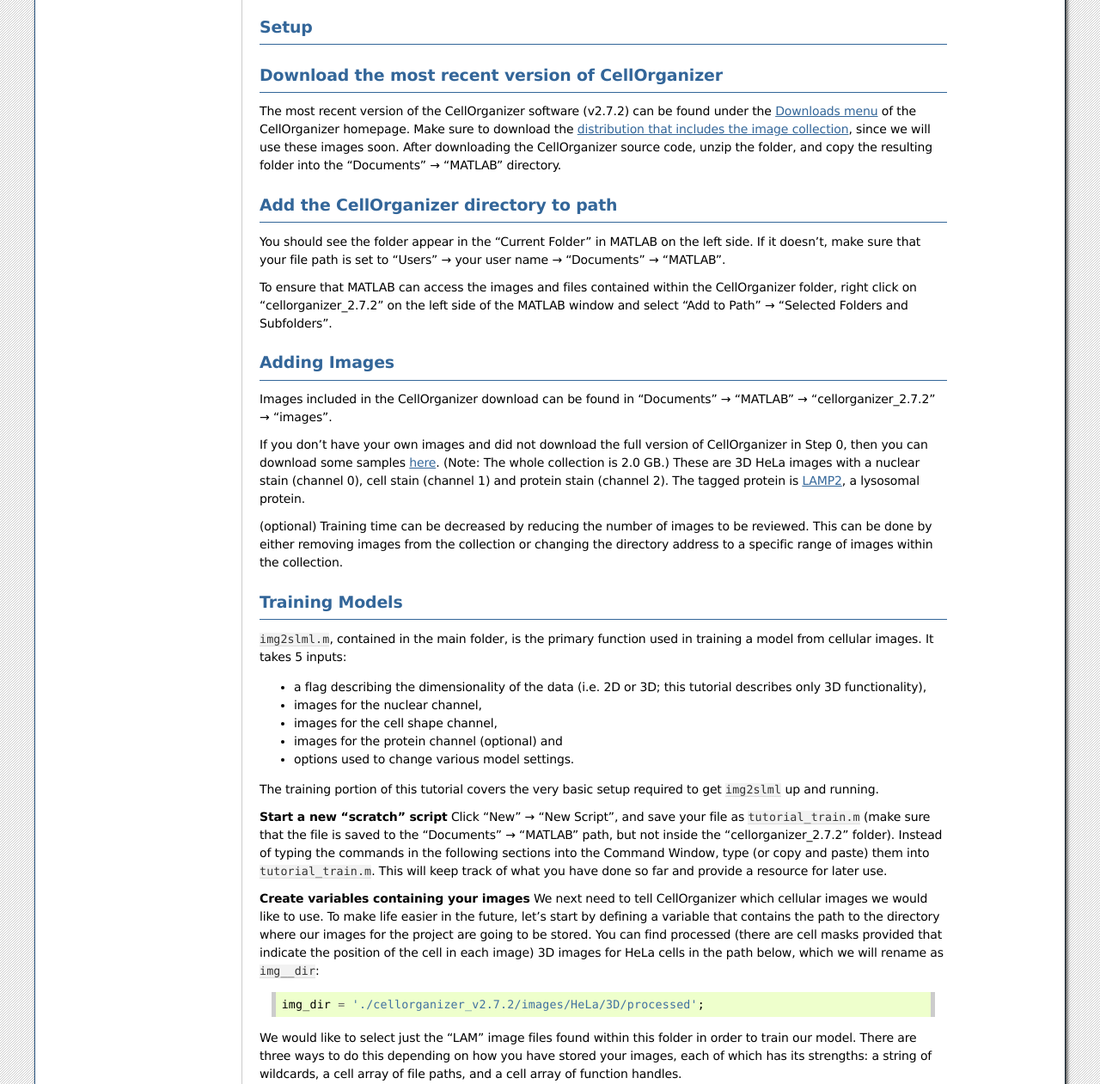
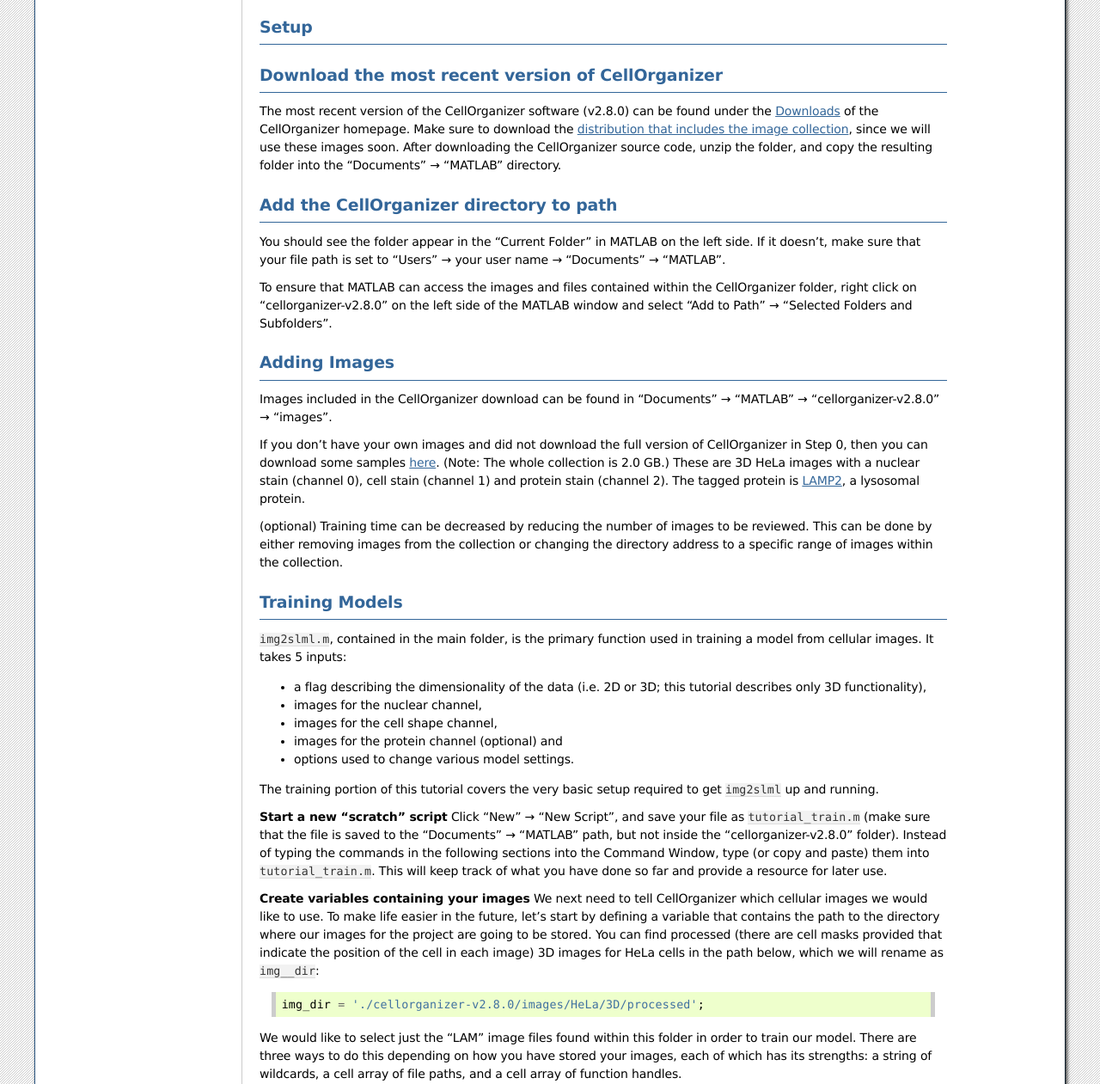
Before and after one commit to murphygroup/cellorganizer-documentation_old, a Sphinx documentation site: the page built from source/chapters/45_minutes_tutorial.rst, in a window 1280 px wide and 1400 px high, scrolled down 2084 px, cut to the strip 139-1400 px from the top of the window. Shown: the whole strip at 86% size. Built offline with Sphinx 7.4.7, drawn with Linux system fonts in a browser that asks for light colours; some of the changed text lies outside the part shown.

Commit message:
Updated docs

```diff
--- a/source/chapters/45_minutes_tutorial.rst
+++ b/source/chapters/45_minutes_tutorial.rst
@@ -10,7 +10,7 @@
 CellOrganizer is a software package that learns generative models of cell organization from fluorescence images. These models are useful for modeling the dependency between compartments of the cell, allowing for a compact representation of cell geometries present in cell images and generating image of geometries useful for spatially realistic biochemical simulations. There are two main functions which this tutorial will cover: ``img2slml``, the top-level function to train a generative model of cell morphology, and ``slml2img``, the top-level function to generate an instance from a trained model.
 
 Who is this tutorial for?
---------------------------
+-------------------------
 
 This tutorial is for people who have experience with fluorescence microscopy, no experience with CellOrganizer and possibly some experience with MATLAB, generative models, or cell modeling. Users should be interested in learning how to use the automated modeling tools provided by CellOrganizer to explore their image data.
 
@@ -97,17 +97,17 @@
 
 Download the most recent version of CellOrganizer
 -------------------------------------------------
-The most recent version of the CellOrganizer software (v2.7.2) can be found under the `Downloads menu <http://www.cellorganizer.org/version-2-7-2>`_ of the CellOrganizer homepage. Make sure to download the `distribution that includes the image collection <http://www.cellorganizer.org/Downloads/v2.7/cellorganizer-v2.7.2-images-collection.tgz>`_, since we will use these images soon.  After downloading the CellOrganizer source code, unzip the folder, and copy the resulting folder into the "Documents" → "MATLAB" directory.
+The most recent version of the CellOrganizer software (v2.8.0) can be found under the `Downloads <http://www.cellorganizer.org/cellorganizer-2-8-0/>`_ of the CellOrganizer homepage. Make sure to download the `distribution that includes the image collection <http://www.cellorganizer.org/Downloads/v2.8.0/cellorganizer-v2.8.0-images-collection.tgz>`_, since we will use these images soon.  After downloading the CellOrganizer source code, unzip the folder, and copy the resulting folder into the "Documents" → "MATLAB" directory.
 
 Add the CellOrganizer directory to path
 ---------------------------------------
 You should see the folder appear in the "Current Folder" in MATLAB on the left side.  If it doesn’t, make sure that your file path is set to "Users" → your user name → "Documents" → "MATLAB".
 
-To ensure that MATLAB can access the images and files contained within the CellOrganizer folder, right click on "cellorganizer_2.7.2" on the left side of the MATLAB window and select "Add to Path" → "Selected Folders and Subfolders".
+To ensure that MATLAB can access the images and files contained within the CellOrganizer folder, right click on "cellorganizer-v2.8.0" on the left side of the MATLAB window and select "Add to Path" → "Selected Folders and Subfolders".
 
 Adding Images
 -------------
-Images included in the CellOrganizer download can be found in "Documents" → "MATLAB" → "cellorganizer_2.7.2" → "images".
+Images included in the CellOrganizer download can be found in "Documents" → "MATLAB" → "cellorganizer-v2.8.0" → "images".
 
 If you don't have your own images and did not download the full version of CellOrganizer in Step 0, then you can download some samples `here <http://murphylab.web.cmu.edu/data/Hela/3D/multitiff/3DHela_LAM.tgz>`_. (Note: The whole collection is 2.0 GB.) These are 3D HeLa images with a nuclear stain (channel 0), cell stain (channel 1) and protein stain (channel 2). The tagged protein is `LAMP2 <https://en.wikipedia.org/wiki/LAMP2>`_, a lysosomal protein.
 
@@ -126,12 +126,12 @@
 The training portion of this tutorial covers the very basic setup required to get ``img2slml`` up and running.
 
 **Start a new "scratch" script**
-Click "New" → "New Script", and save your file as ``tutorial_train.m`` (make sure that the file is saved to the "Documents" → "MATLAB" path, but not inside the “cellorganizer_2.7.2” folder). Instead of typing the commands in the following sections into the Command Window, type (or copy and paste) them into ``tutorial_train.m``. This will keep track of what you have done so far and provide a resource for later use.
+Click "New" → "New Script", and save your file as ``tutorial_train.m`` (make sure that the file is saved to the "Documents" → "MATLAB" path, but not inside the “cellorganizer-v2.8.0” folder). Instead of typing the commands in the following sections into the Command Window, type (or copy and paste) them into ``tutorial_train.m``. This will keep track of what you have done so far and provide a resource for later use.
 
 **Create variables containing your images**
 We next need to tell CellOrganizer which cellular images we would like to use. To make life easier in the future, let's start by defining a variable that contains the path to the directory where our images for the project are going to be stored.  You can find processed (there are cell masks provided that indicate the position of the cell in each image) 3D images for HeLa cells in the path below, which we will rename as ``img__dir``::
 
-	img_dir = './cellorganizer_v2.7.2/images/HeLa/3D/processed';
+	img_dir = './cellorganizer-v2.8.0/images/HeLa/3D/processed';
 
 We would like to select just the "LAM" image files found within this folder in order to train our model.  There are three ways to do this depending on how you have stored your images, each of which has its strengths: a string of wildcards, a cell array of file paths, and a cell array of function handles.
 
@@ -145,11 +145,11 @@
 
 *Cell-array of string paths*. Alternatively, you can store the images as individual paths in a cell array. Since there are 50 images, we will loop through the directory and store each name in an element of a cell array. There are more "programmatically correct" ways to do this, but this is the most direct way. To iterate over the 50 images::
 
-        nuc_img_paths = cell(50, 1);
-        cell_img_paths = cell(50, 1);
-        prot_img_paths = cell(50, 1);
-        for i = 1:50
-        nuc_img_paths{i} = [img_dir '/LAM_cell' num2str(i) '_ch0_t1.tif'];
+  nuc_img_paths = cell(50, 1);
+  cell_img_paths = cell(50, 1);
+  prot_img_paths = cell(50, 1);
+  for i = 1:50
+    nuc_img_paths{i} = [img_dir '/LAM_cell' num2str(i) '_ch0_t1.tif'];
 		cell_img_paths{i} = [img_dir '/LAM_cell' num2str(i) '_ch1_t1.tif'];
 		prot_img_paths{i} = [img_dir '/LAM_cell' num2str(i) '_ch2_t1.tif'];
 	end
@@ -162,9 +162,9 @@
 	cell_img_paths = cell(50, 1);
 	prot_img_paths = cell(50, 1);
 	for i = 1:50
-		nuc_img_paths{i} = @() ml_readimage([img_dir '/LAM_cell' num2str(i) '_ch0_t1.tif']);
-		cell_img_paths{i} = @() ml_readimage([img_dir '/LAM_cell' num2str(i) '_ch1_t1.tif']);
-		prot_img_paths{i} = @() ml_readimage([img_dir '/LAM_cell' num2str(i) '_ch2_t1.tif']);
+  	nuc_img_paths{i} = @() ml_readimage([img_dir '/LAM_cell' num2str(i) '_ch0_t1.tif']);
+  	cell_img_paths{i} = @() ml_readimage([img_dir '/LAM_cell' num2str(i) '_ch1_t1.tif']);
+  	prot_img_paths{i} = @() ml_readimage([img_dir '/LAM_cell' num2str(i) '_ch2_t1.tif']);
 	end
 
 Here we're using the CellOrganizer provided function ``ml_readimage`` to read in and return the actual image matrix, but any function that returns the actual image matrix of data will work.
@@ -193,13 +193,13 @@
 In addition to specifying which models (e.g. nuclear shape, cell shape, protein distribution) we want to train, we also need to specify the type and class for each model.  We do this by adding additional lines to the options structure::
 
 	train_options.nucleus.type = 'cylindrical_surface';
-        train_options.nucleus.class = 'nuclear_membrane';
+  train_options.nucleus.class = 'nuclear_membrane';
 
 	train_options.cell.type = 'ratio';
-        train_options.cell.class = 'cell_membrane';
+  train_options.cell.class = 'cell_membrane';
 
 	train_options.protein.type = 'gmm';
-        train_options.protein.class = 'vesicle';
+  train_options.protein.class = 'vesicle';
 
 	train_options.debug = true;
 
@@ -237,7 +237,7 @@
 
 Alternatively, you can generate images from one of the models provided in the CellOrganizer distribution, such as the model of the lysosomal protein LAMP2 in HeLa cells::
 
-	model_path = {'./cellorganizer_2.7.2/models/3D/lamp2.mat'};
+	model_path = {'./cellorganizer-v2.8.0/models/3D/lamp2.mat'};
 
 The options structure for synthesis is set up in a similar way to how we set up the options structure in **Training**. Here we create a new struct called ``synth_options`` and specify where we want the images to be saved, a prefix for the saved files, and the number of images desired::
 
@@ -295,7 +295,7 @@
 .. figure:: ../images/tutorial/synth_img_3D_lamp2_cell1.png
         :align: center
 
-        Visualization of cell1 synthesized from './cellorganizer_2.7.2/models/3D/lamp2.mat'
+        Visualization of cell1 synthesized from './cellorganizer-v2.8.0/models/3D/lamp2.mat'
 
 Congratulations! You have created a synthetic cell!
 
--- a/source/chapters/docker/index.rst
+++ b/source/chapters/docker/index.rst
@@ -174,3 +174,7 @@
 +----------+------------+-------------+-----------+-------------+
 | demo3D57 |            | (True)      |  Plot     |             |
 +----------+------------+-------------+-----------+-------------+
+| demo3D58 |            | (True)      |           |             |
++----------+------------+-------------+-----------+-------------+
+| demo3D59 |            | (True)      |           |             |
++----------+------------+-------------+-----------+-------------+
--- a/source/chapters/local/index.rst
+++ b/source/chapters/local/index.rst
@@ -25,7 +25,7 @@
 
 Downloading CellOrganizer
 -------------------------
-To download the latest CellOrganizer for Matlab distribution go to the `download page <http://www.cellorganizer.org/version-2-7-2/>`_. Afterwards, extract the contents of the release into a local directory of your preference.
+To download the latest CellOrganizer for Matlab distribution go to the `download page <http://www.cellorganizer.org/cellorganizer-2-8-0/>`_. Afterwards, extract the contents of the release into a local directory of your preference.
 
 For example,
 
```
Also changed, not shown: source/chapters/demos.rst (+20 -2 lines).
